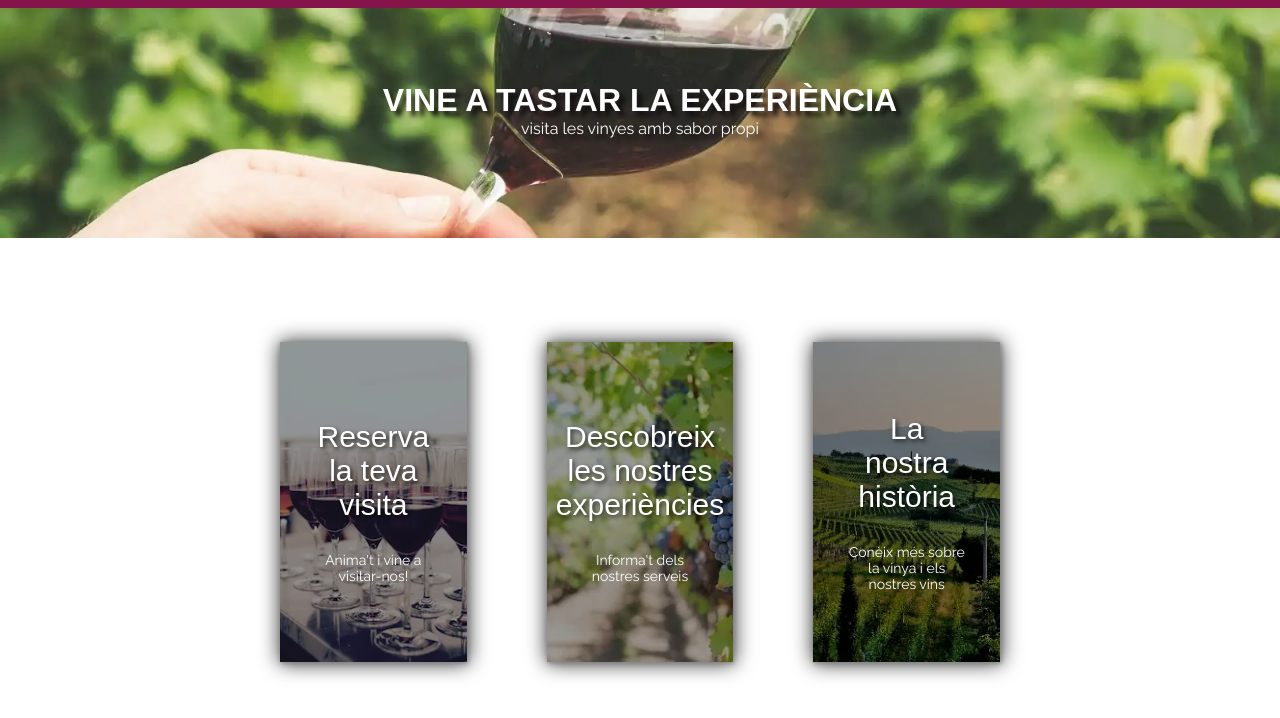
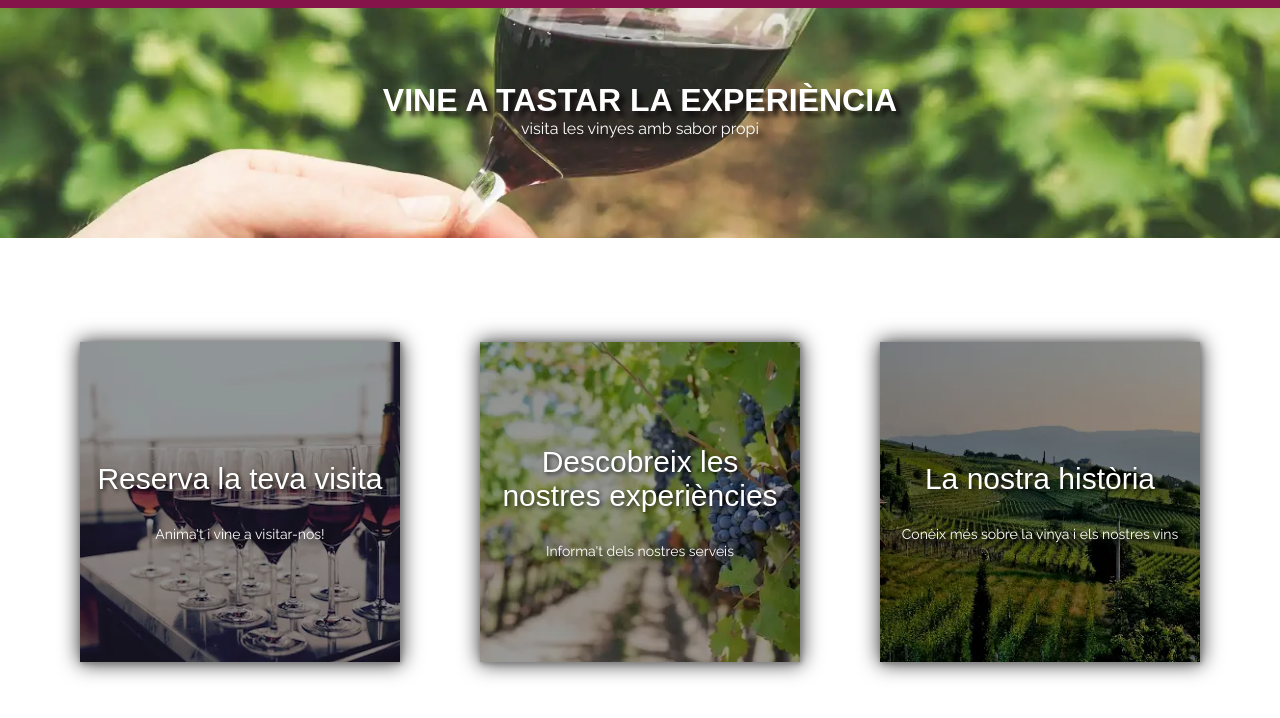
Before and after one commit to dmnchmr/Repositori_HTML_i_CSS_mdomenech, a website built with Parcel: page PAC1/src/index.html in a window 1280 px wide. Shown: the part 82-800 px from the top of the page. Built offline with nearby package versions, Linux system fonts and the light colour scheme; a web font is replaced by a local one.

Commit message:
refer canvis index 28/05

```diff
--- a/PAC1/src/index.html
+++ b/PAC1/src/index.html
@@ -9,8 +9,8 @@
         <link rel="stylesheet" href="./style.css">
         <link rel="preconnect" href="https://fonts.googleapis.com">
             <link rel="preconnect" href="https://fonts.gstatic.com" crossorigin>
-    <link href="https://fonts.googleapis.com/css2?family=Belanosima:wght@400;600;700&family=Raleway:ital,wght@0,100..900;1,100..900&display=swap" rel="stylesheet" media="print" onload="this.media='all'">
-    <script defer src="https://kit.fontawesome.com/e92ad526ad.js" crossorigin="anonymous"></script>
+            <link href="https://fonts.googleapis.com/css2?family=Belanosima:wght@400;600;700&family=Raleway:ital,wght@0,100..900;1,100..900&display=swap" rel="stylesheet">
+        <script defer src="https://kit.fontawesome.com/e92ad526ad.js" crossorigin="anonymous"></script> <!-- script per les icones -->
     </head>
 <body>
     <header>
@@ -42,35 +42,27 @@
         </div>
         <div class="contenidor">
             <div class="contenidor-tablet">
-        <a href="/src/reserva.html" class="card">
-            <div class="img-container">
-                <img src="/img/img_op/cata-vins-500.webp" alt="Cata de vins" loading="lazy" decoding="async">
-            </div>
-            <div class="text">
+                <a href="/src/reserva.html" class="first">
+                    <div>
                         <p class="titol">Reserva la teva visita</p>
                         <p>Anima't i vine a visitar-nos!</p>
                     </div>
                 </a>
 
-        <a href="/src/experiencies.html" class="card">
-            <div class="img-container">
-                <img src="/img/img_op/vinya_raim-500.webp" alt="Vinya i raïm" loading="lazy" decoding="async">
-            </div>
-            <div class="text">
+                <a href="/src/experiencies.html" class="second">
+                    <div>
                         <p class="titol">Descobreix les nostres experiències</p>
                         <p>Informa't dels nostres serveis</p>
                     </div>
                 </a>
 
-        <a href="/src/sobre_nosaltres.html" class="card">
-            <div class="img-container">
-                <img src="/img/img_op/vinya-500.webp" alt="La nostra vinya" loading="lazy" decoding="async">
-            </div>
-            <div class="text">
+                <a href="/src/sobre_nosaltres.html" class="third">
+                    <div>
                         <p class="titol">La nostra història</p>
                         <p>Conèix més sobre la vinya i els nostres vins</p>
                     </div>
                 </a>
+            </div>
         </div>
         <div class="grapes_svg">
             <img src="/img/grapes.svg" alt="raïm" width="50" height="auto" loading="lazy" decoding="async">
--- a/PAC1/src/style.css
+++ b/PAC1/src/style.css
@@ -161,67 +161,57 @@ a {
 .pack2-img {
     background-image: url('/img/img_op/copa_vi_fons_pack2-480.webp');
 }
+/* ------------------------- */
+/* ---------index----------- */
+/* ------------------------- */
 .contenidor {
     width: 100%;
     display: flex;
     flex-direction: column;
     align-items: center;
     justify-content: center;
+    opacity: 0;
+    transform: translateY(20px);
+    animation: titleAppears 1.5s ease-out forwards;
 }
-
-.contenidor-tablet {
+.contenidor .first, .contenidor .second, .contenidor .third {
+    color: var(--blanc);
+    text-shadow: 5px 5px 5px var(--negre);
+    margin: 1.5em;
+    padding: 1em;
+    width: 85%;
+    box-shadow: 1px 1px 5px gray;
     display: flex;
     flex-direction: column;
     align-items: center;
-}
-
-.card {
+    justify-content: center;
+    text-decoration: none;
+    text-align: center;
     position: relative;
-    width: 85%;
-    height: 40vh;
-    margin: 1.5em;
-    box-shadow: 1px 1px 5px gray;
-    text-decoration: none;
-    color: var(--blanc);
-    text-align: center;
-    display: flex;
-    flex-direction: column;
-    justify-content: center;
-    overflow: hidden;
-    filter: drop-shadow(0 0 10px rgba(0, 0, 0, 0.8));
-}
-
-.img-container {
-    position: absolute;
-    inset: 0;
-    z-index: 1;
-}
-
-.img-container::before {
-    content: "";
-    position: absolute;
-    inset: 0;
-    background-color: rgba(0, 0, 0, 0.4);
     z-index: 2;
 }
 
-.img-container img {
+.contenidor .first::before, .contenidor .second::before, .contenidor .third::before {
+    content: "";
+    position: absolute;
+    top: 0;
+    left: 0;
     width: 100%;
     height: 100%;
-    object-fit: cover;
-    display: block;
+    background-color: rgba(0, 0, 0, 0.4);
+    z-index: 1;
 }
-
-.text {
+.contenidor a div {
     position: relative;
-    z-index: 3;
-    padding: 1em;
+    z-index: 2;
     display: flex;
     flex-direction: column;
     align-items: center;
     justify-content: center;
 }
-
+.contenidor div p:last-of-type {
+    font-size: 14px;
+}
 .titol {
     font-size: 30px;
     text-align: center;
@@ -229,9 +219,21 @@ a {
     text-shadow: 2px 2px 4px rgba(0, 0, 0, 0.7);
     font-family: var(--tipografia-titol);
 }
-
-.text p:last-of-type {
-    font-size: 14px;
+.first, .second, .third {
+    background-size: cover;
+    background-position: center;
+    background-repeat: no-repeat;
+    height: 40vh;
+    filter: drop-shadow(0 0 10px rgba(0, 0, 0, 0.8));
+}
+.first {
+    background-image: url('/img//img_op/cata-vins-500.webp');
+}
+.second {
+    background-image: url('/img//img_op/vinya_raim-500.webp');
+}
+.third {
+    background-image: url('/img/img_op/vinya-500.webp');
 }
 
 .copa-vi-div {
```
Lines whose indentation alone changed are shown as unchanged.
